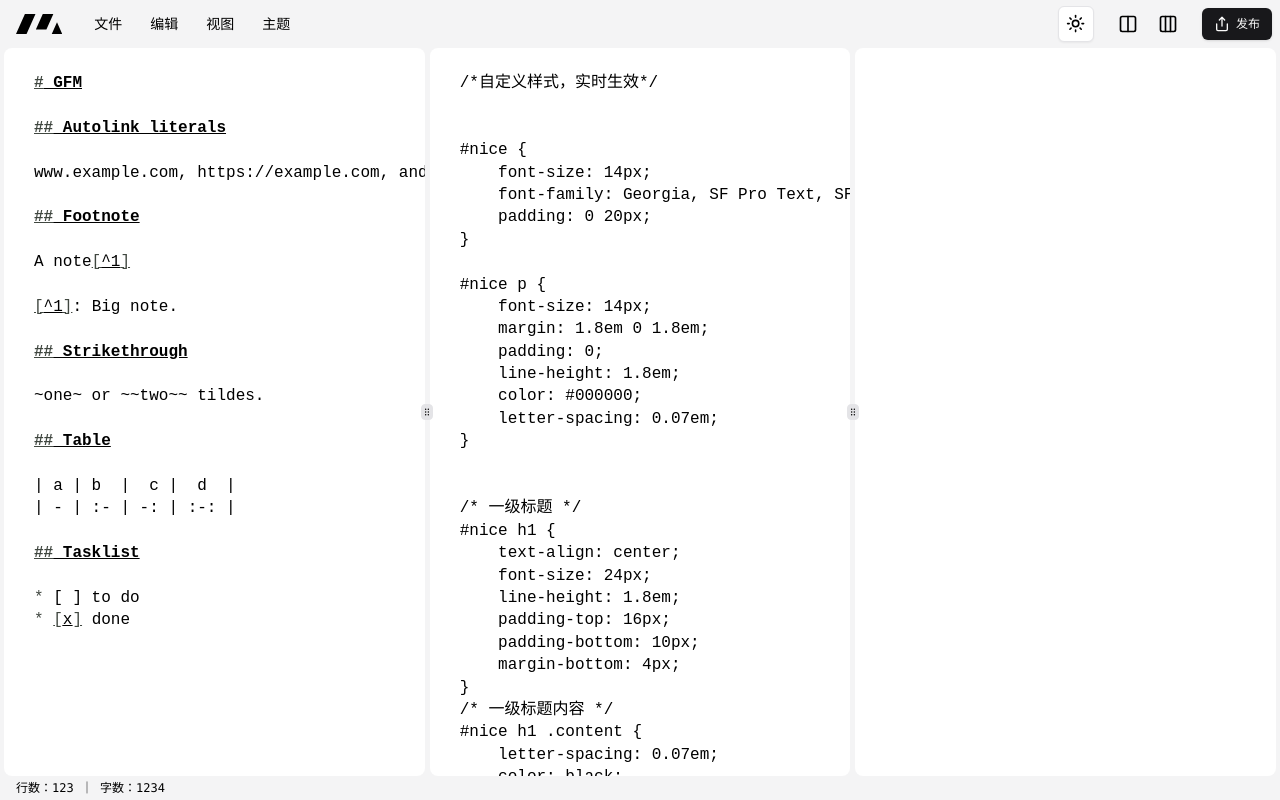
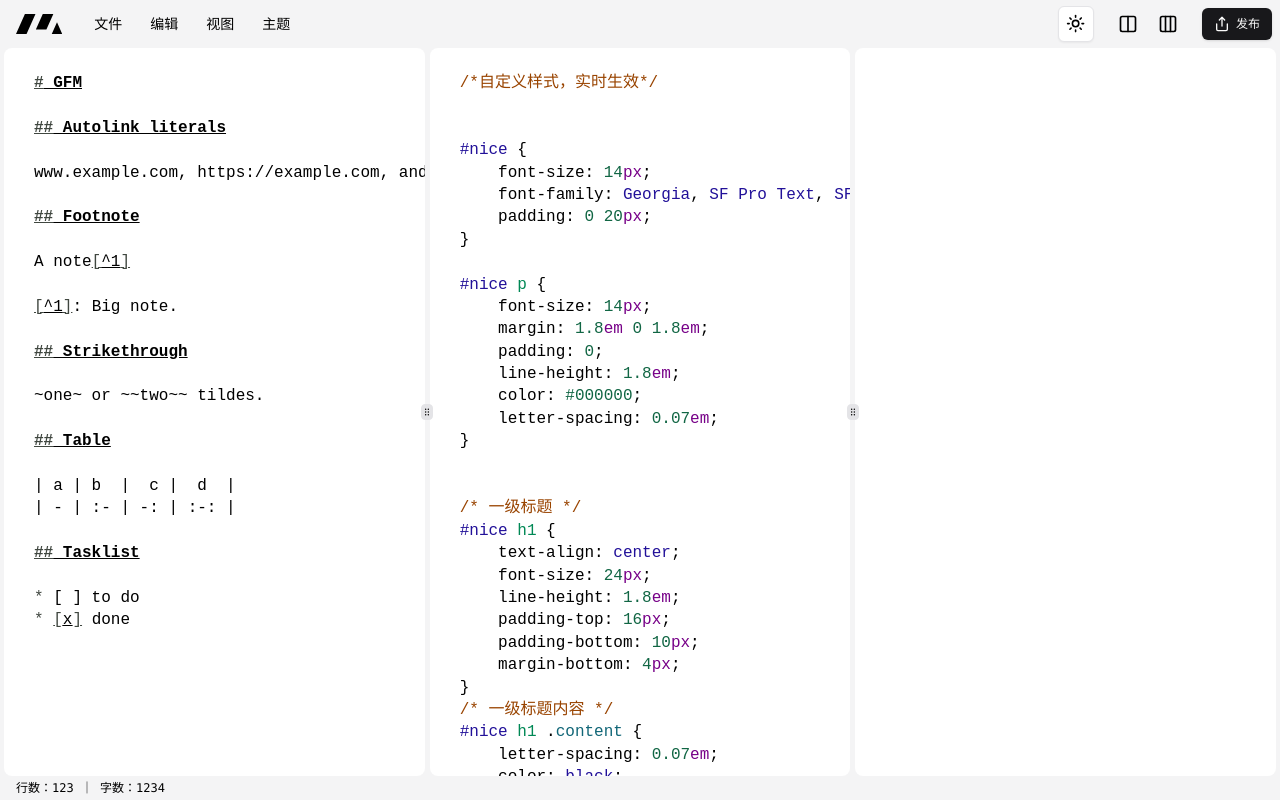
Before and after one commit to latentcat/mdtype, a Next.js app: page / in a window 1280 px wide. Built offline with nearby package versions, Linux system fonts and the light colour scheme.

Commit message:
Add css highlight

```diff
--- a/package.json
+++ b/package.json
@@ -10,6 +10,7 @@
   },
   "dependencies": {
     "@codemirror/commands": "^6.3.3",
+    "@codemirror/lang-css": "^6.2.1",
     "@codemirror/lang-markdown": "^6.2.4",
     "@codemirror/language-data": "^6.4.1",
     "@codemirror/state": "^6.4.1",
--- a/src/components/CSSVIew.tsx
+++ b/src/components/CSSVIew.tsx
@@ -4,6 +4,7 @@ import { createEditorState, createEditorView } from "@/lib/codemirror";
 import { cssAtom } from "@/lib/store/editor";
 import { useSetAtom } from "jotai";
 import { useEffect, useRef } from "react";
+import { css } from "@codemirror/lang-css";
 
 export function CSSView() {
   const editor = useRef<HTMLDivElement>(null);
@@ -11,7 +12,7 @@ export function CSSView() {
 
   useEffect(() => {
     const startState = createEditorState({
-      extensions: [],
+      extensions: [css()],
       onChange: setCss,
     });
 
```
Also changed, not shown: 1 other file (tests, documents, lock files or other folders).
